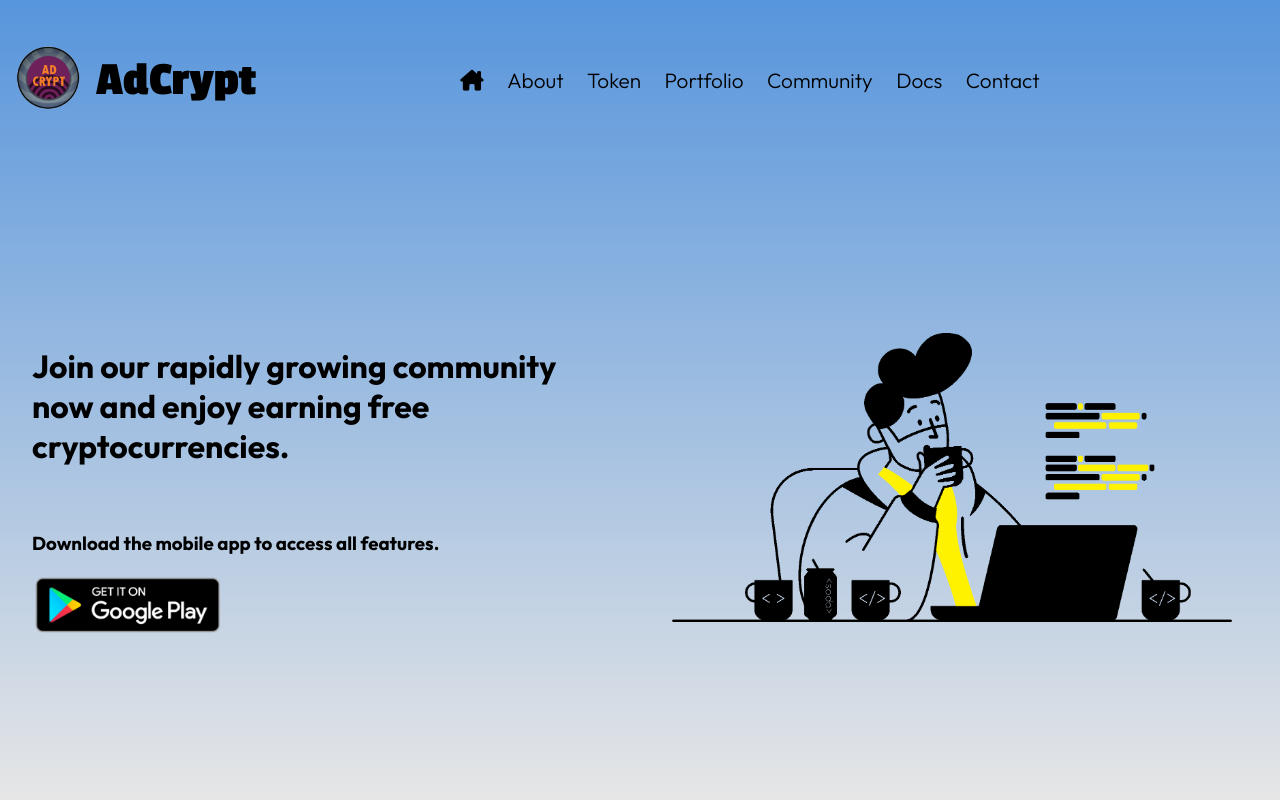
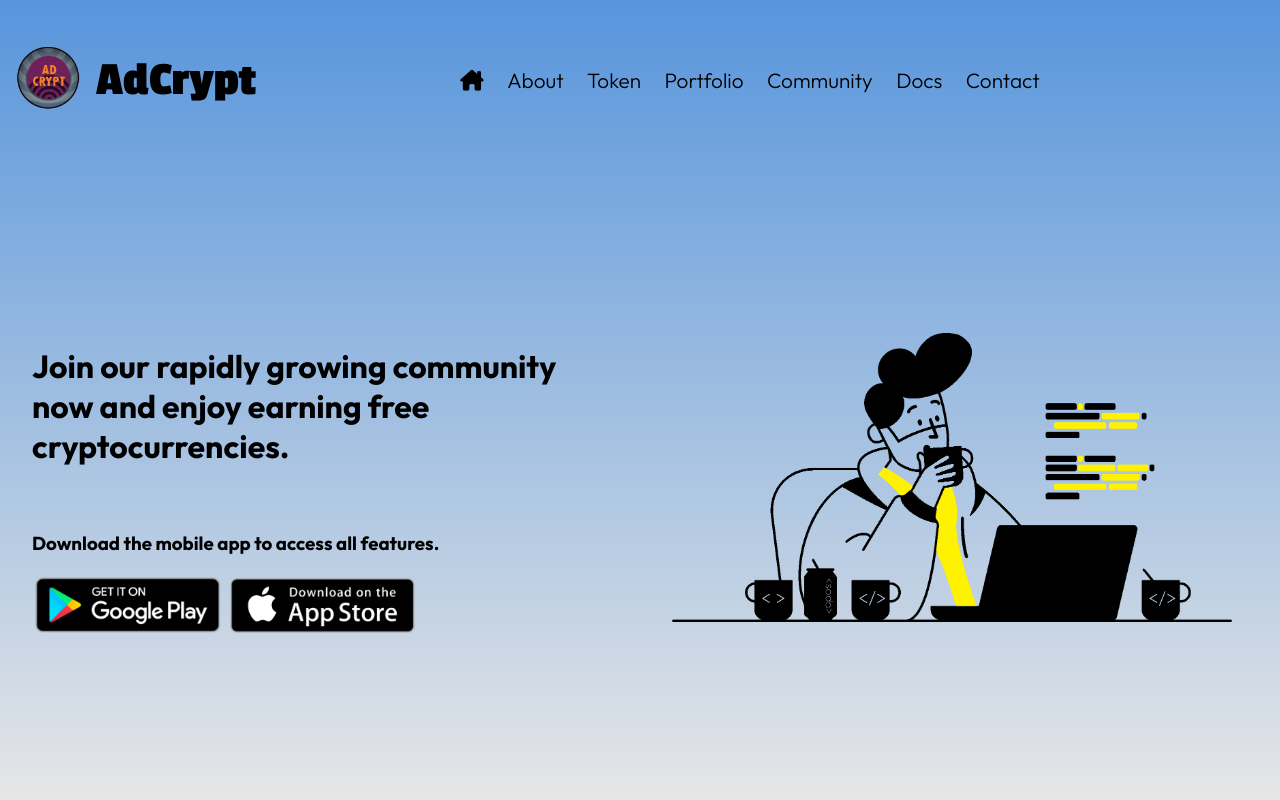
Before and after one commit to arslan95mr/arslan95mr.github.io, a plain HTML site: page index.html in a window 1280 px wide. Shown: the top 800 px of the page. Drawn offline with nearby package versions, Linux system fonts and the light colour scheme.

Commit message:
Add files via upload

```diff
--- a/index.html
+++ b/index.html
@@ -33,7 +33,7 @@
             <h3>Download the mobile app to access all features.</h3>
             <div>
                 <a href="" id="icon-gplay"><img src="./assets/images/googleplay_icon.png" alt=""></a>
-                <a href="" id="icon-astore"><img src="./images/appstore_icon.png" alt=""></a>
+                <a href="" id="icon-astore"><img src="./assets/images/appstore_icon.png" alt=""></a>
             </div>
         </section>
         <section  id="sec-main-banner">
```
